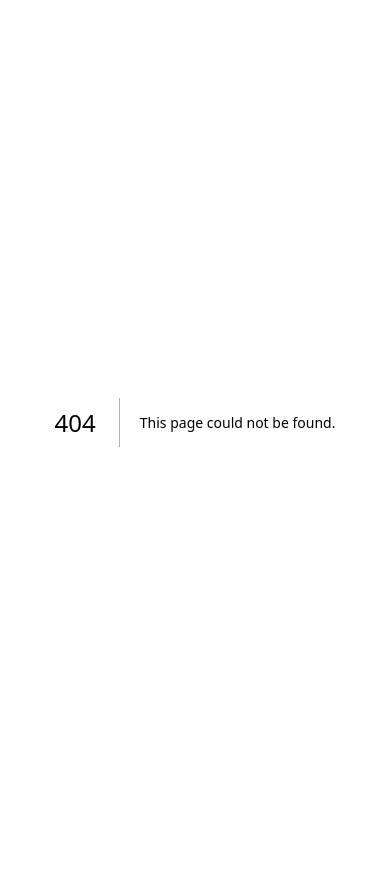
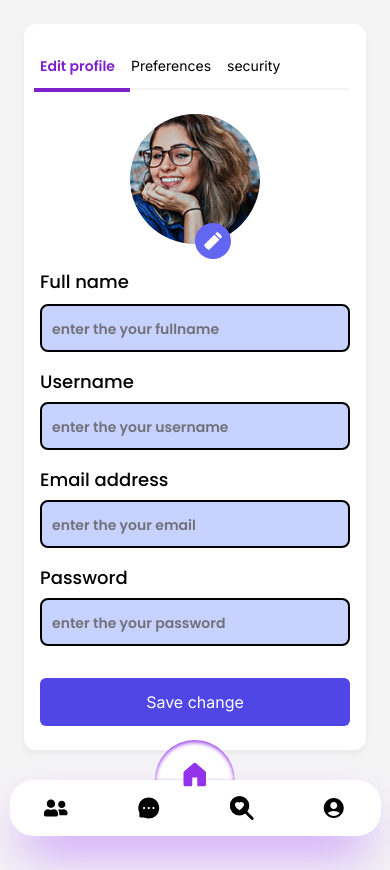
Before and after one commit to naziwebdev/social-front, a Next.js app: page /profileUpdate/1 in a window 390 px wide. Before the commit this address had no page. Before the commit the page ends 844 px from the top, so only its background shows below. Built offline with nearby package versions, Linux system fonts and the light colour scheme.

Commit message:
Create update-profile page & responsive

```diff
--- /dev/null
+++ b/src/app/profileUpdate/[id]/page.js
@@ -0,0 +1,96 @@
+import Image from "next/image";
+import SmallSizeMenu from "@/components/modules/SmallSizeMenu";
+import { FaPen } from "react-icons/fa";
+
+export default function page() {
+  return (
+    <div className="overflow-hidden p-6 xs:p-12 mb-24 flex justify-center items-center">
+      <div className="overflow-hidden w-full pb-6 px-4 xs:px-8 rounded-xl shadow-md shadow-zinc-200/50 bg-white">
+        <div className="flex items-center flex-wrap 2xs:flex-nowrap gap-y-6 gap-x-4 xs:gap-x-16 mt-8 pb-3 border-b-2 border-zinc-100 text-sm xs:text-base">
+          <span
+            className="relative text-purple-700 font-poppins-semiBold before:content-[''] before:absolute before:-left-1.5
+        before:-bottom-4 before:w-24 before:h-1 before:z-10 before:bg-purple-700 cursor-pointer"
+          >
+            Edit profile
+          </span>
+          <span className="cursor-pointer">Preferences</span>
+          <span className="cursor-pointer">security</span>
+        </div>
+        <div className="w-full mt-6 flex justify-between flex-wrap xs:flex-nowrap gap-6 md:gap-14">
+          <div className="relative w-[130px] h-[130px] mx-auto xs:mx-0  xs:w-[150px] xs:h-[125px] rounded-full">
+            <Image
+              className="w-full h-full rounded-full object-cover"
+              alt="avatar"
+              width={400}
+              height={400}
+              src="/images/profile-4.jpg"
+            />
+            <div className="relative">
+              <label
+                htmlFor="files"
+                className="absolute top-1/2 -translate-y-1/2 left-1/2 -translate-x-1/2 z-20  "
+              >
+                <FaPen className="absolute bottom-0 cursor-pointer p-2 text-4xl bg-indigo-500 rounded-full text-white" />
+              </label>
+              <input
+                type="file"
+                id="files"
+                className="w-full h-full opacity-0 "
+              />
+            </div>
+          </div>
+          <form className="w-full rounded-2xl  flex flex-col gap-y-4 ">
+            <div className="flex flex-col gap-y-2">
+              <label htmlFor="name" className="font-poppins-medium text-lg">
+                Full name
+              </label>
+              <input
+                type="text"
+                id="name"
+                placeholder="enter the your fullname"
+                className="w-full  p-2.5 rounded-lg bg-indigo-200 border-2 border-black placeholder:text-zinc-500 placeholder:font-poppins-semiBold placeholder:text-sm"
+              />
+            </div>
+            <div className="flex flex-col gap-y-1.5">
+              <label htmlFor="username" className="font-poppins-medium text-lg">
+                Username
+              </label>
+              <input
+                type="text"
+                id="username"
+                placeholder="enter the your username "
+                className="w-full p-2.5 rounded-lg bg-indigo-200 border-2 border-black placeholder:text-zinc-500 placeholder:font-poppins-semiBold placeholder:text-sm"
+              />
+            </div>
+            <div className="flex flex-col gap-y-1.5">
+              <label htmlFor="email" className="font-poppins-medium text-lg">
+                Email address
+              </label>
+              <input
+                type="email"
+                id="email"
+                placeholder="enter the your email"
+                className="w-full p-2.5 rounded-lg bg-indigo-200 border-2 border-black placeholder:text-zinc-500 placeholder:font-poppins-semiBold placeholder:text-sm"
+              />
+            </div>
+            <div className="flex flex-col gap-y-1.5">
+              <label htmlFor="password" className="font-poppins-medium text-lg">
+                Password
+              </label>
+              <input
+                type="password"
+                id="password"
+                placeholder="enter the your password"
+                className="w-full p-2.5 rounded-lg bg-indigo-200 border-2 border-black placeholder:text-zinc-500 placeholder:font-poppins-semiBold placeholder:text-sm"
+              />
+            </div>
+            <button className="w-full  mt-4 p-3 flex items-center justify-center rounded-md bg-indigo-600 text-white">
+              Save change
+            </button>
+          </form>
+        </div>
+      </div>
+      <SmallSizeMenu isActiveLargeSize={true} />
+    </div>
+  );
+}
--- a/src/components/modules/Header.js
+++ b/src/components/modules/Header.js
@@ -21,7 +21,7 @@ export default function Header() {
           <Link href={"/postUpload"}>Create</Link>
         </button>
         <button className="flex md:hidden justify-center items-center bg-indigo-500 text-white w-7 h-7 xs:w-10 xs:h-10 text-xl xs:text-2xl  rounded-full">
-          +
+        <Link href={"/postUpload"}>+</Link>
         </button>
         <Image
           className="w-[40px] h-[40px] xs:w-[60px] xs:h-[55px] rounded-full"
--- a/src/components/modules/Sidebar.js
+++ b/src/components/modules/Sidebar.js
@@ -44,19 +44,19 @@ export default function Sidebar() {
           </li>
           <li className="flex gap-x-4 items-center justify-center xs:justify-normal  xs:ps-5 md:ps-20 py-3 hover:bg-zinc-100">
             <TbBell className="text-2xl" />
-            <Link href="/" className="hidden xs:block">
+            <Link href="/requests" className="hidden xs:block">
               Notifications
             </Link>
           </li>
           <li className="flex gap-x-4 items-center justify-center xs:justify-normal xs:ps-5 md:ps-20 py-3 hover:bg-zinc-100">
             <BiEnvelope className="text-2xl" />
-            <Link href="/" className="hidden xs:block">
+            <Link href="/messages" className="hidden xs:block">
               Messages
             </Link>
           </li>
           <li className="flex gap-x-4 items-center justify-center xs:justify-normal xs:ps-5 md:ps-20 py-3 hover:bg-zinc-100">
             <BiBookmark className="text-2xl" />
-            <Link href="/" className="hidden xs:block">
+            <Link href="/bookmarks" className="hidden xs:block">
               Bookmarks
             </Link>
           </li>
```
